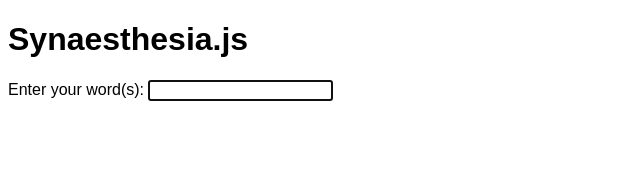
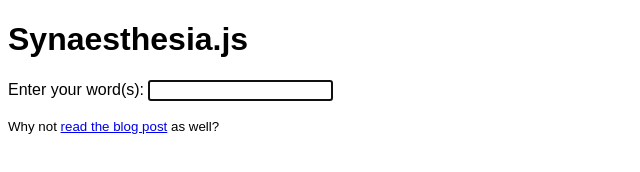
Before and after one commit to matthewpennell/Synaesthesia.js, a plain HTML site: page index.html in a window 1280 px wide. Shown: the whole page, without its empty margins (0-640 px from the left). Drawn offline with Linux system fonts and the light colour scheme.

Commit message:
Add link to blog post.

```diff
--- a/index.html
+++ b/index.html
@@ -32,6 +32,8 @@
 
 		<div id="colours"></div>
 
+		<p><small>Why not <a href="http://www.thewatchmakerproject.com/post/synaesthesia-js/">read the blog post</a> as well?</small></p>
+
 		<script src="synaesthesia.js"></script>
 
 		<script>
```
